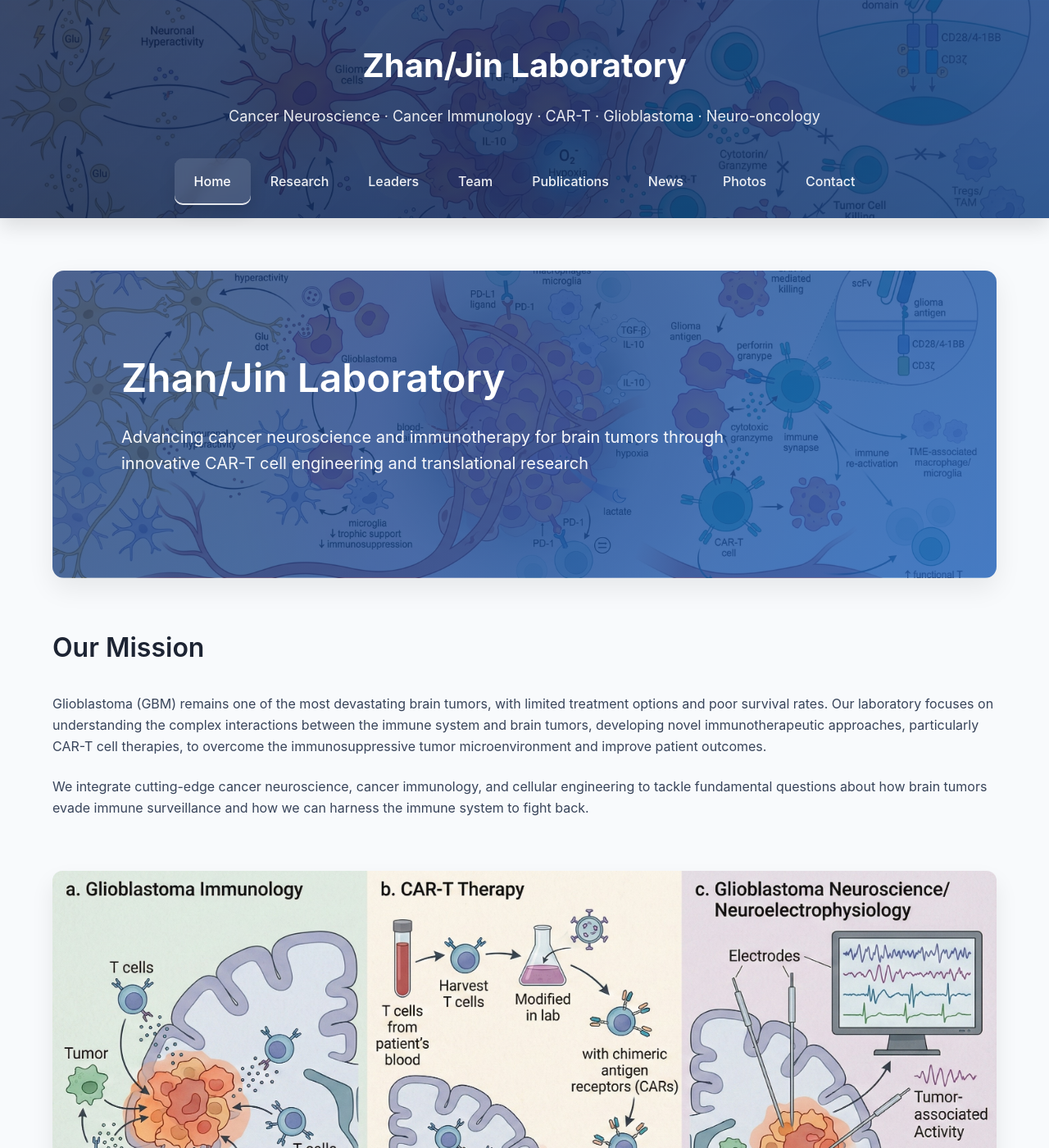
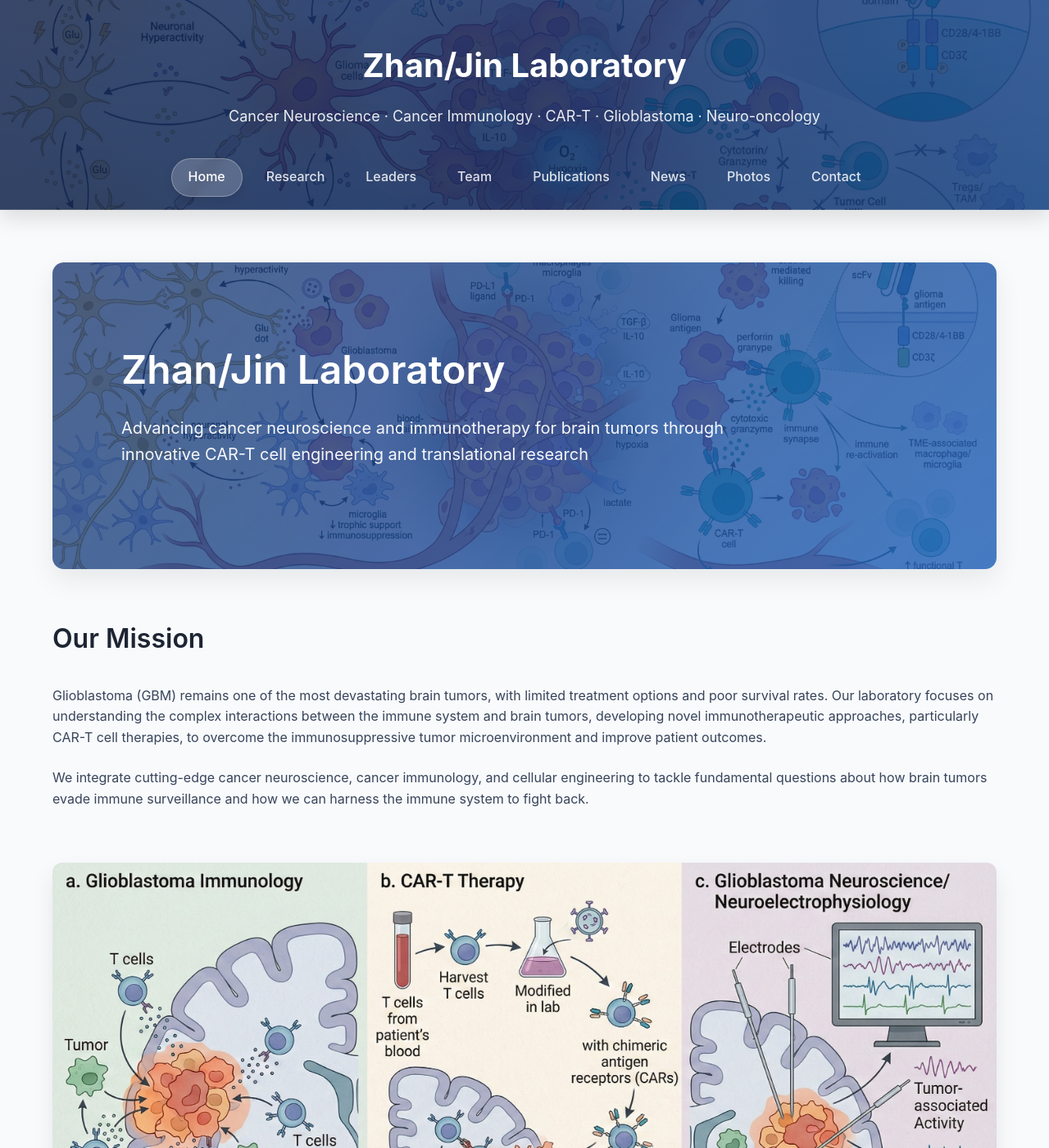
Before and after one commit to Zhan-JinLab/Zhan-JinLab.github.io, a Jekyll site: the page built from index.md, in a window 1280 px wide and 1400 px high. Shown: the whole window at 82% size. Built offline with Jekyll 4.4.1, drawn with Linux system fonts in a browser that asks for light colours.

Commit message:
Refine navigation hover effects to be more comfortable and beautiful

```diff
--- a/assets/css/style.css
+++ b/assets/css/style.css
@@ -158,22 +158,29 @@ a:hover {
 
 .nav-list li a {
     display: block;
-    padding: var(--spacing-sm) var(--spacing-md);
-    color: rgba(255,255,255,0.92);
+    padding: 0.6rem 1.25rem;
+    margin: 0 0.25rem;
+    color: rgba(255,255,255,0.85);
     font-weight: 500;
     text-decoration: none;
-    border-radius: 10px;
-    transition: all 0.25s ease;
+    border-radius: 2rem;
+    transition: all 0.3s ease;
+    border: 1px solid transparent;
 }
 
-.nav-list li a:hover,
+.nav-list li a:hover {
+    color: #ffffff;
+    background-color: rgba(255,255,255,0.1);
+    border-color: rgba(255,255,255,0.2);
+    backdrop-filter: blur(4px);
+}
+
 .nav-list li a.active {
     color: #ffffff;
-    background: rgba(255,255,255,0.12);
-    box-shadow:
-        inset 0 -2px 0 rgba(255,255,255,0.85),
-        0 8px 20px rgba(0,0,0,0.12);
-    backdrop-filter: blur(6px);
+    background-color: rgba(255,255,255,0.2);
+    border-color: rgba(255,255,255,0.3);
+    box-shadow: 0 4px 12px rgba(0,0,0,0.1);
+    backdrop-filter: blur(4px);
 }
 
 /* ============================================
```
